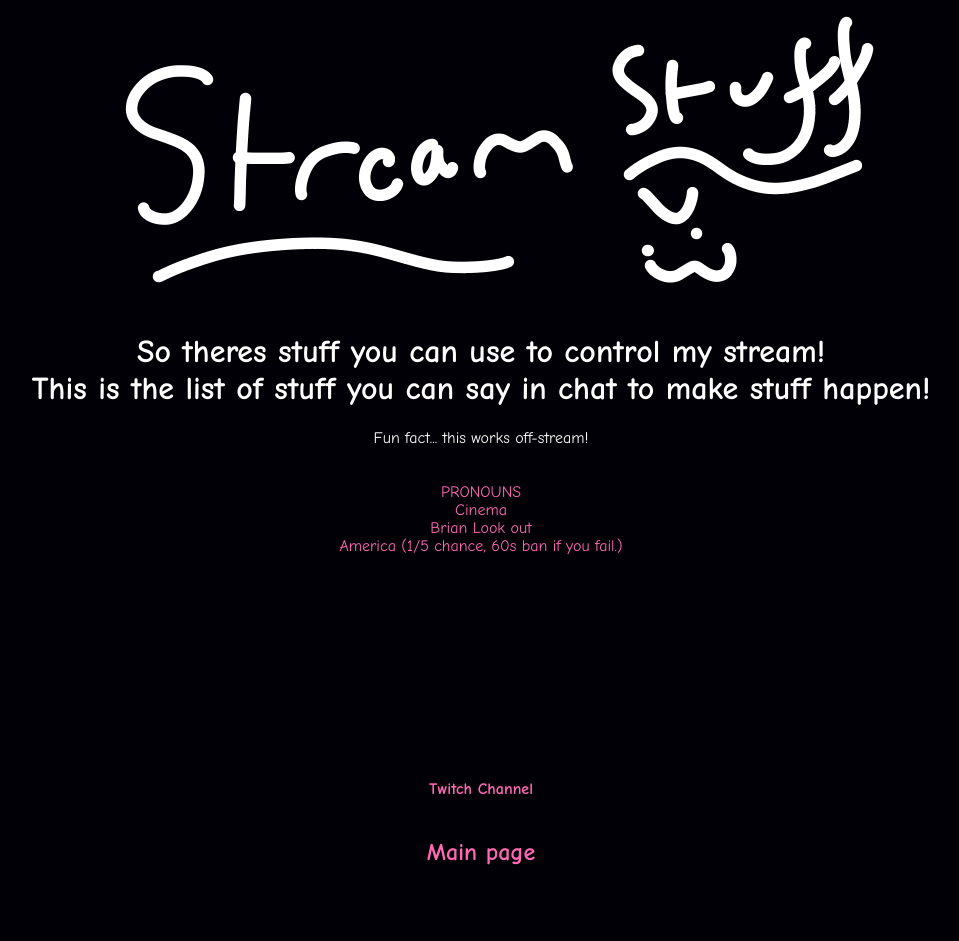
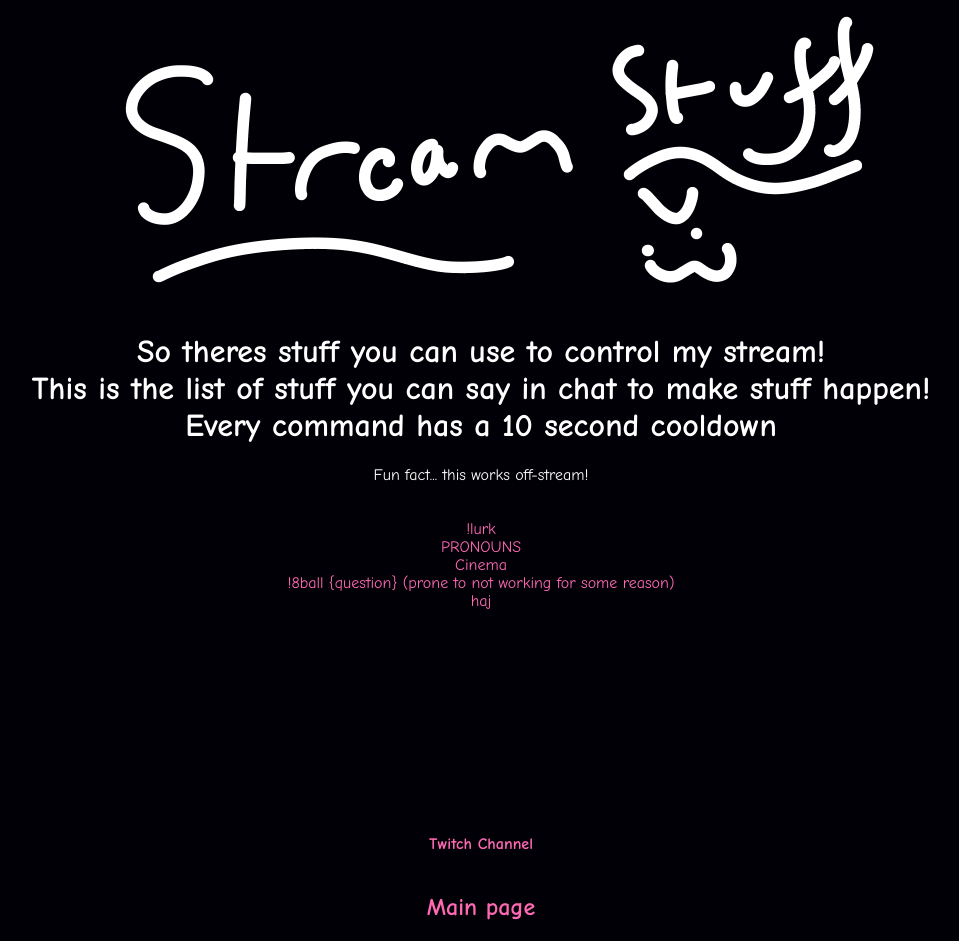
Before and after one commit to Foxache/Foxache.github.io, a plain HTML site: page stream.html in a window 1280 px wide. Shown: the whole page, without its empty margins (159-1118 px from the left). Before the commit the page ends 886 px from the top, so only its background shows below. Drawn offline with Linux system fonts and the light colour scheme.

Commit message:
Accurate info
Added a cooldown message for commands and updated the list of commands.

```diff
--- a/stream.html
+++ b/stream.html
@@ -9,18 +9,19 @@
 
 	<body>
 		<image src="stream.png"/>
-		<h1>So theres stuff you can use to control my stream!<br>This is the list of stuff you can say in chat to make stuff happen!</h1>
+		<h1>So theres stuff you can use to control my stream!<br>This is the list of stuff you can say in chat to make stuff happen!<br>Every command has a 10 second cooldown</h1>
         <t>Fun fact... this works off-stream!</t>
 
         <t style="color:hotpink;"><br><br><br>
+			!lurk
+			<br>
 			PRONOUNS
 			<br>
 			Cinema
 			<br>
-			Brian Look out
+			!8ball {question} (prone to not working for some reason)
 			<br>
-			America (1/5 chance, 60s ban if you fail.)
-			<br>
+			haj
 		</t>
 	</body>
 
```
